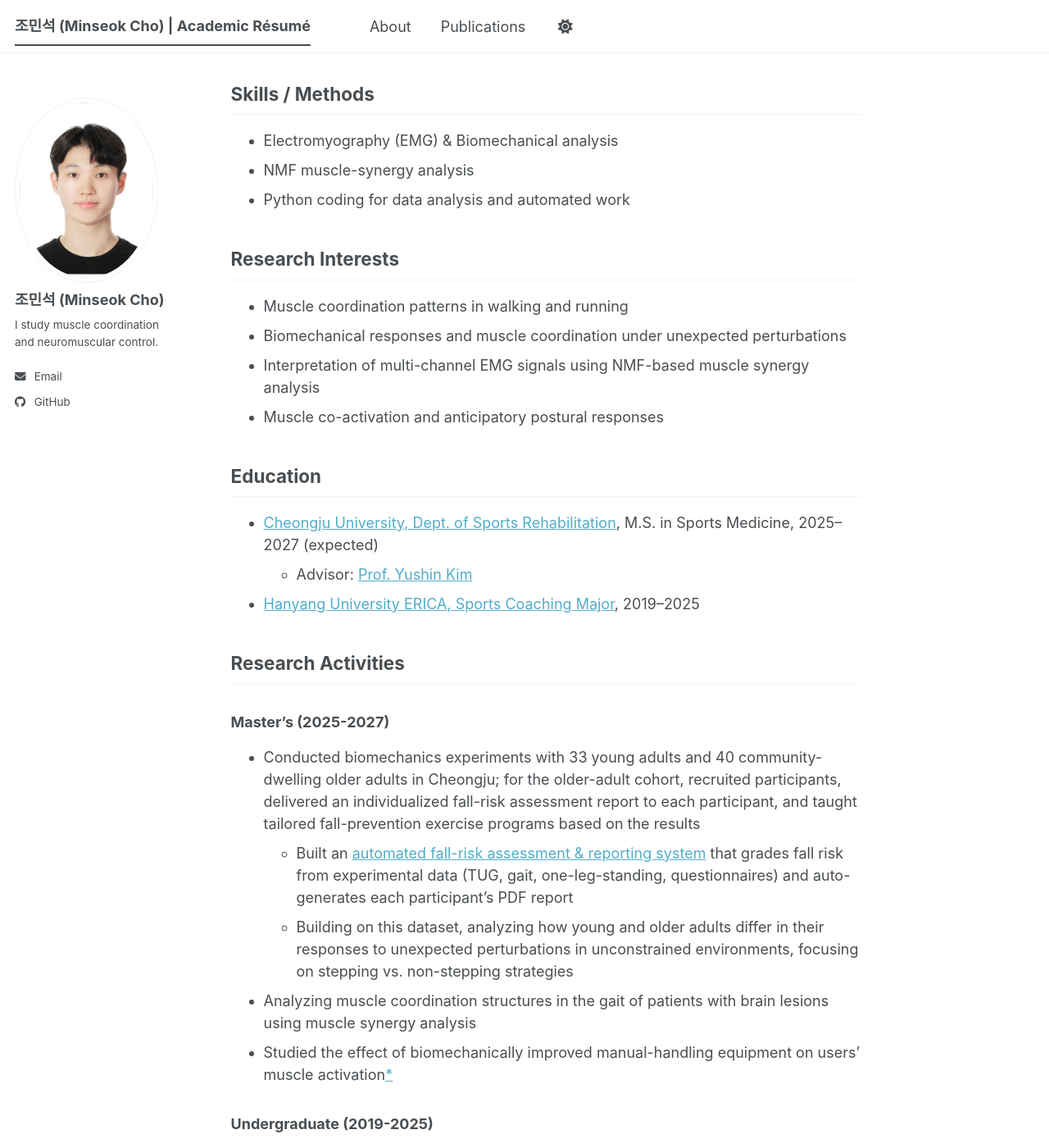
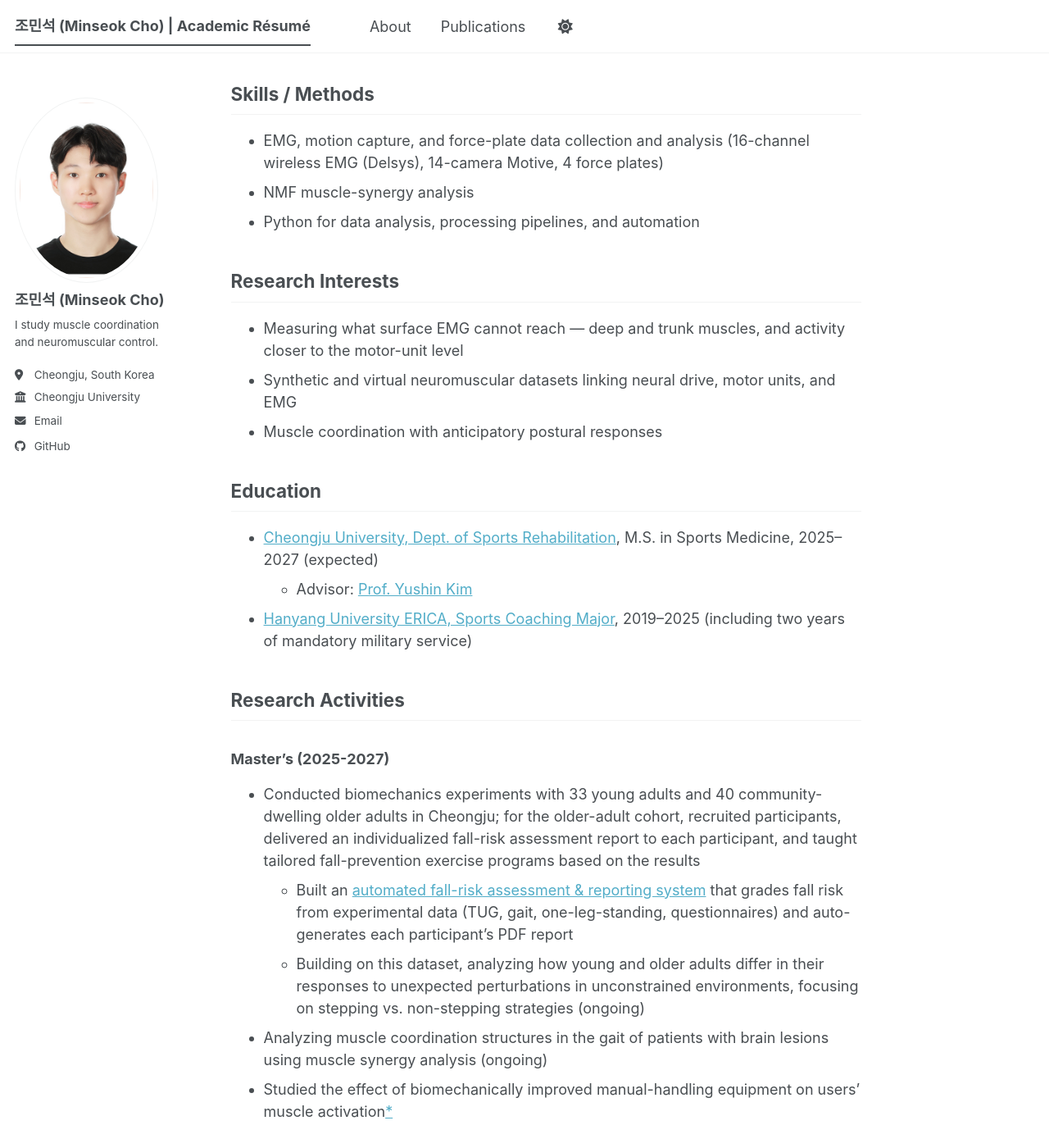
Before and after one commit to Rukkha1024/Rukkha1024.github.io, a Jekyll site: the page built from _pages/about.md, in a window 1280 px wide and 1400 px high, scrolled down 368 px. Shown: the whole window at 82% size. Built offline with Jekyll 4.4.1, drawn with Linux system fonts in a browser that asks for light colours; a style sheet for code colours, icons or effects is not loaded.

Commit message:
연구환경·박사 연구방향 명시하고 중복 정리
- Skills: 다채널 무선 EMG·모션캡처·force plate 수집 경험을 역량 문장의 근거로 편입
- Research Interests: NMF 중복 줄을 sEMG 한계·합성 신경근 데이터셋 방향으로 교체
- 학부 재학 기간에 군복무 2년 명시
- 진행 중인 perturbation·뇌병변 시너지 분석에 ongoing 표기
- Hobbies에서 AI vibe coding 삭제
- 사이드바 소속·지역 추가

Co-Authored-By: Claude Opus 5 (1M context) <noreply@anthropic.com>

```diff
--- a/_config.yml
+++ b/_config.yml
@@ -27,8 +27,8 @@ author:
   name             : "조민석 (Minseok Cho)"
   pronouns         : # example: "she/her"
   bio              : "I study muscle coordination and neuromuscular control."
-  location         :
-  employer         :
+  location         : "Cheongju, South Korea"
+  employer         : "Cheongju University"
   uri              : # URL
   email            : "cho9911@gmail.com"
 
--- a/_pages/about.md
+++ b/_pages/about.md
@@ -17,22 +17,21 @@ Using multi-channel electromyography (EMG) and NMF-based muscle synergy analysis
 
 ## Skills / Methods
 
-- Electromyography (EMG) & Biomechanical analysis
+- EMG, motion capture, and force-plate data collection and analysis (16-channel wireless EMG (Delsys), 14-camera Motive, 4 force plates)
 - NMF muscle-synergy analysis
-- Python coding for data analysis and automated work
+- Python for data analysis, processing pipelines, and automation
 
 ## Research Interests
 
-- Muscle coordination patterns in walking and running
-- Biomechanical responses and muscle coordination under unexpected perturbations
-- Interpretation of multi-channel EMG signals using NMF-based muscle synergy analysis
-- Muscle co-activation and anticipatory postural responses
+- Measuring what surface EMG cannot reach — deep and trunk muscles, and activity closer to the motor-unit level
+- Synthetic and virtual neuromuscular datasets linking neural drive, motor units, and EMG
+- Muscle coordination with anticipatory postural responses
 
 ## Education
 
 - [Cheongju University, Dept. of Sports Rehabilitation](https://www.cju.ac.kr/sptrehab/index.do), M.S. in Sports Medicine, 2025–2027 (expected)
   - Advisor: [Prof. Yushin Kim](https://scholar.google.co.kr/citations?user=hdV_QJMAAAAJ&hl=en)
-- [Hanyang University ERICA, Sports Coaching Major](http://sportsnarts.hanyang.ac.kr/en/sport/), 2019–2025
+- [Hanyang University ERICA, Sports Coaching Major](http://sportsnarts.hanyang.ac.kr/en/sport/), 2019–2025 (including two years of mandatory military service)
 
 ## Research Activities
 
@@ -40,8 +39,8 @@ Using multi-channel electromyography (EMG) and NMF-based muscle synergy analysis
 
 - Conducted biomechanics experiments with 33 young adults and 40 community-dwelling older adults in Cheongju; for the older-adult cohort, recruited participants, delivered an individualized fall-risk assessment report to each participant, and taught tailored fall-prevention exercise programs based on the results
   - Built an [automated fall-risk assessment & reporting system](https://github.com/Rukkha1024/elderly-balance-assessment-public) that grades fall risk from experimental data (TUG, gait, one-leg-standing, questionnaires) and auto-generates each participant's PDF report
-  - Building on this dataset, analyzing how young and older adults differ in their responses to unexpected perturbations in unconstrained environments, focusing on stepping vs. non-stepping strategies
-- Analyzing muscle coordination structures in the gait of patients with brain lesions using muscle synergy analysis
+  - Building on this dataset, analyzing how young and older adults differ in their responses to unexpected perturbations in unconstrained environments, focusing on stepping vs. non-stepping strategies (ongoing)
+- Analyzing muscle coordination structures in the gait of patients with brain lesions using muscle synergy analysis (ongoing)
 - Studied the effect of biomechanically improved manual-handling equipment on users’ muscle activation[*](https://doi.org/10.24332/aospt.2025.21.2.12)
 
 ### Undergraduate (2019-2025)
@@ -63,4 +62,3 @@ Using multi-channel electromyography (EMG) and NMF-based muscle synergy analysis
 
 - Artistic gymnastics
 - Weight training
-- AI vibe coding
```
